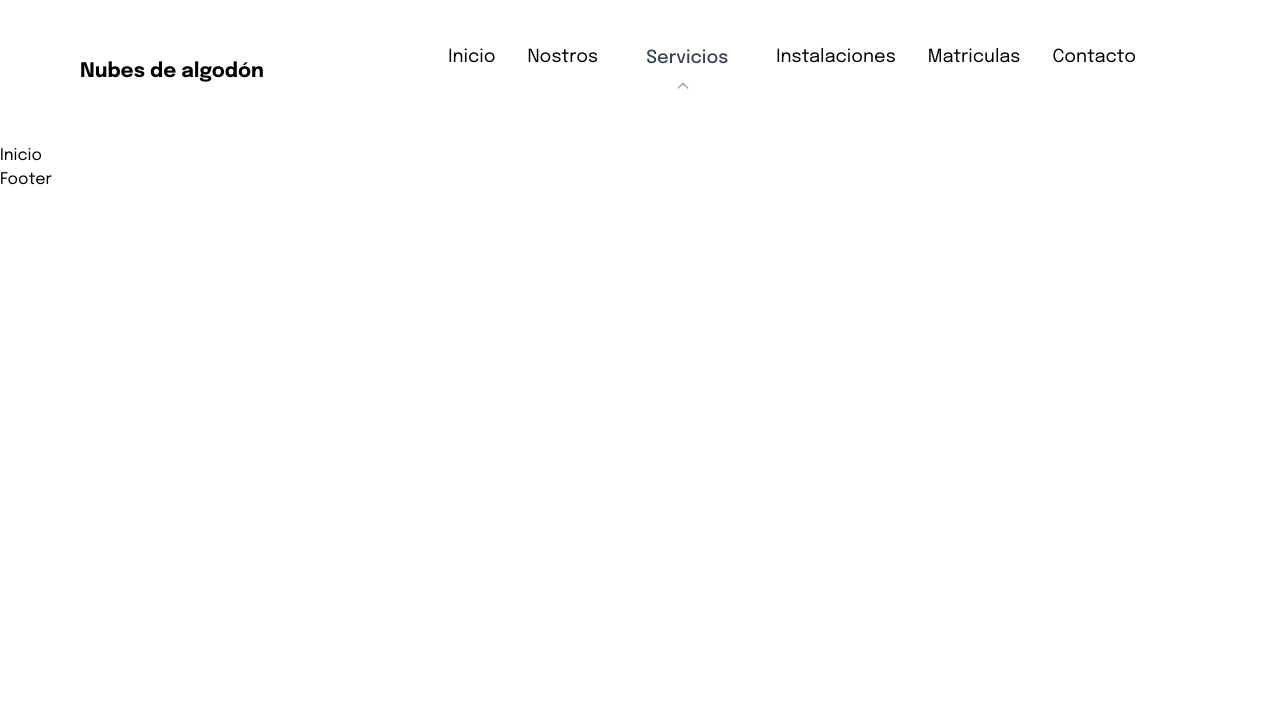
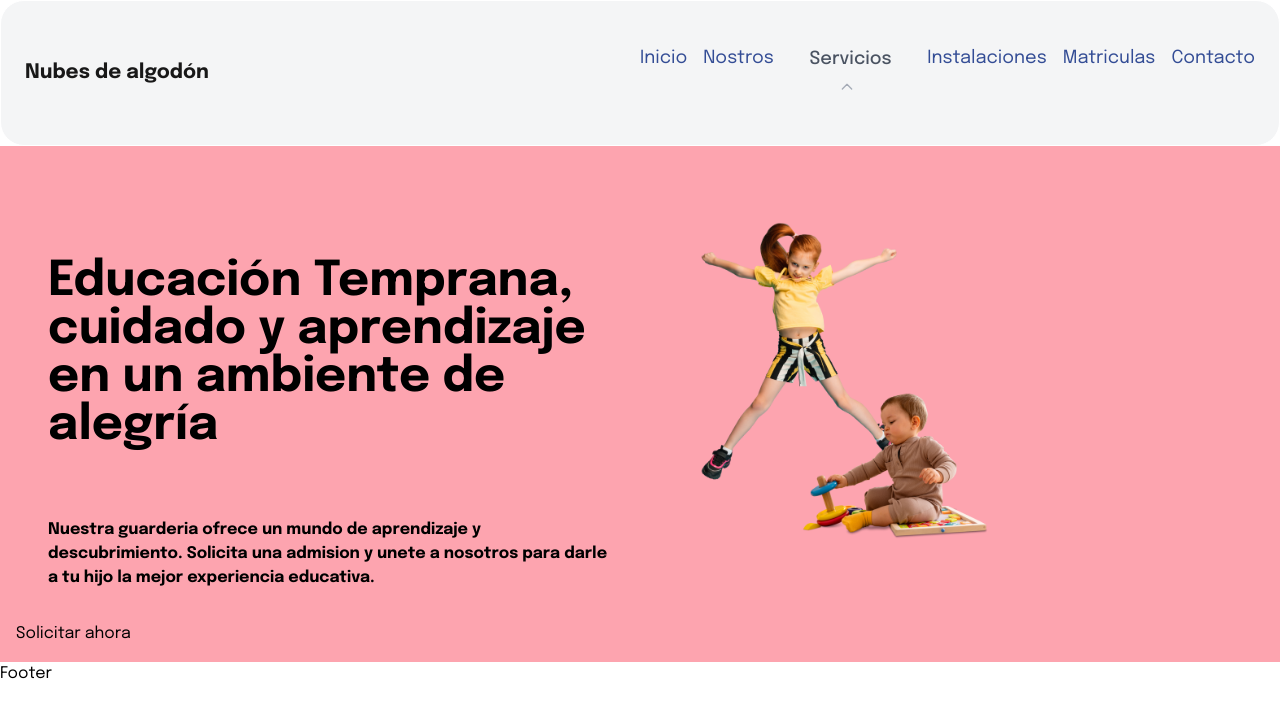
Before and after one commit to FedeSabi/proyecto-Jardin-de-Infantes, a React (Vite) app in the folder Front/: page / in a window 1280 px wide. Shown: the top 718 px of the page. Built offline with nearby package versions, Linux system fonts and the light colour scheme.

Commit message:
diseño componente Inicio

```diff
--- a/Front/src/components/Navbar.jsx
+++ b/Front/src/components/Navbar.jsx
@@ -22,16 +22,16 @@ const Navbar = () => {
 
     return (
         <nav>
-            <div className="h-10vh flex justify-between z-50 text-black lg:py-5 px-20 py-4 flex-1">
+            <div className="bg-gray-100 opacity-90 border border-white flex items-center justify-between z-50 text-black lg:py-5 px-6 py-9 flex-1 rounded-3xl ">
                 <div className="flex items-center flex-1">
                     <span className="text-xl font-bold">Nubes de algodón</span>
                 </div>
                 <div className=" py-6 lg:flex md:flex lg:flex-1 items-center justify-end font-normal hidden">
                     <div className="flex-10">
-                        <ul className="flex gap-8 mr-16 text-[18px]">
+                        <ul className="flex gap-4 ml-auto text-[18px] text-blue-900">
                             <NavLink to="/Inicio" text="Inicio" />
-                            <NavLink to="/Nosotros" text="Nostros" />
-                            <Dropdown to="/Servicios" text="Servicios" />
+                            <NavLink to="/Nosotros" text="Nostros"  />
+                            <Dropdown to="/Servicios" text="Servicios"/>
                             <NavLink to="/Instalaciones" text="Instalaciones" />
                             <NavLink to="/Matriculas" text="Matriculas" />
                             <NavLink to="/Contacto" text="Contacto" />
@@ -44,7 +44,7 @@ const Navbar = () => {
                             <ul className="text-left text-xl p-20 ">
                             <NavLink to="Inicio" text="Inicio" />
                             <NavLink to="Nosotros" text="Nosotros" />
-                            <Dropdown className="text-xxxl  " to="/Servicios" text="Servicios" />
+                            <Dropdown to="/Servicios" text="Servicios" className="text-3xl" />
                             <NavLink to="/Instalaciones" text="Instalaciones" />
                             <NavLink to="/Matriculas" text="Matriculas" />
                             <NavLink to="/Contacto" text="Contacto" />
--- a/Front/src/pages/Inicio.jsx
+++ b/Front/src/pages/Inicio.jsx
@@ -1,5 +1,20 @@
+import nenaSaltando from '../assets/home_img_hero.png';
+
 const Inicio = () => {
-    return <div>Inicio</div>;
+  return (
+    <section className="flex bg-rose-300 p-4">
+      <div className="flex-1">
+        <h1 className="text-left font-bold text-5xl py-8 px-8 mt-16">Educación Temprana, cuidado y aprendizaje en un ambiente de alegría</h1>
+        <h2 className='text-left font-bold justify-center py-8 px-8 mt-1'>
+            Nuestra guarderia ofrece un mundo de aprendizaje y descubrimiento. Solicita una admision y unete a nosotros para darle a tu hijo la mejor experiencia educativa.
+        </h2>
+        <button>Solicitar ahora</button>
+      </div>
+      <div className="flex-1" >
+        <img src={nenaSaltando} alt="nena" className='w-1/2 py-3 px-3 m-12' />
+      </div>
+    </section>
+  );
 };
 
 export { Inicio };
```
Also changed, not shown: Front/src/assets/home_img_hero.png (added).
